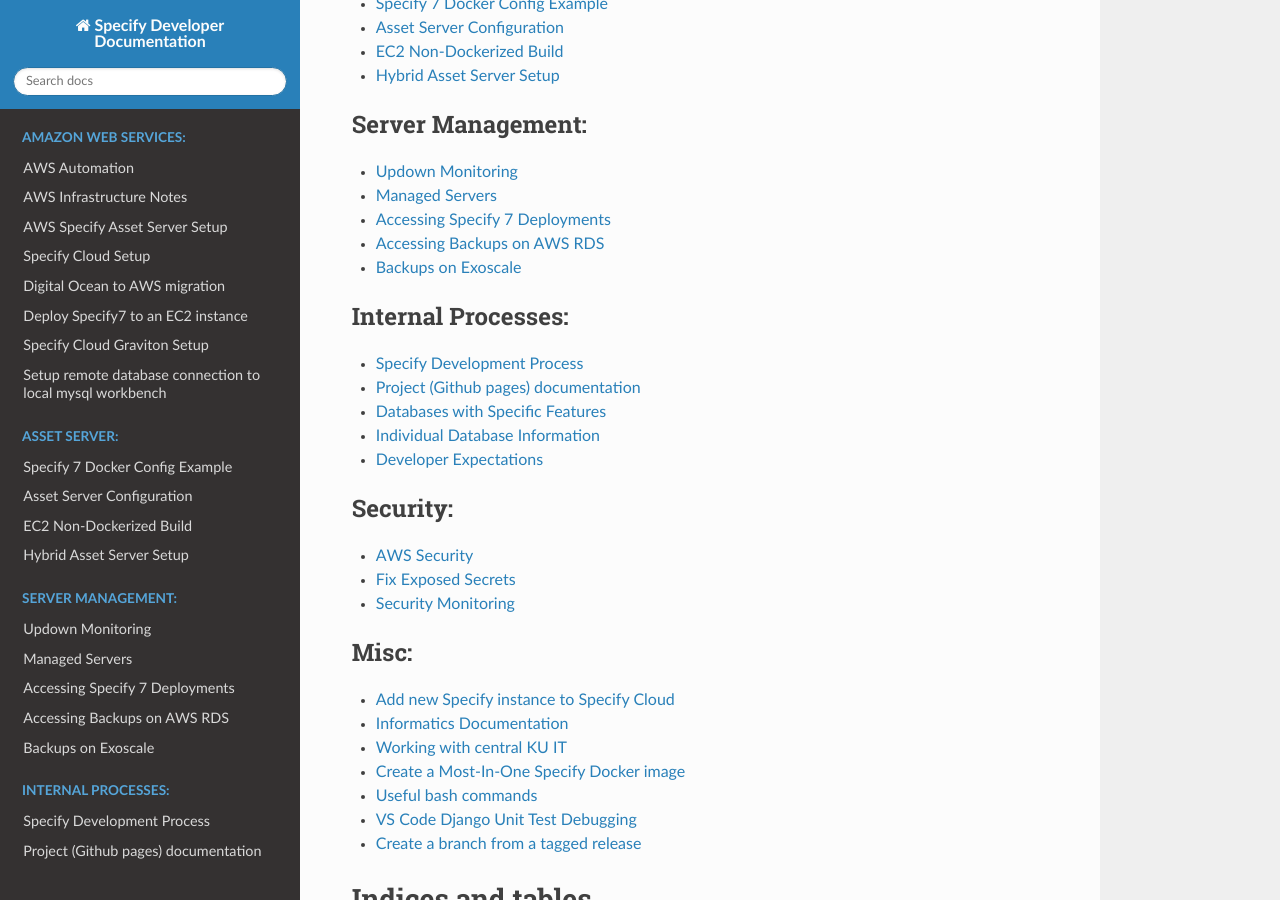
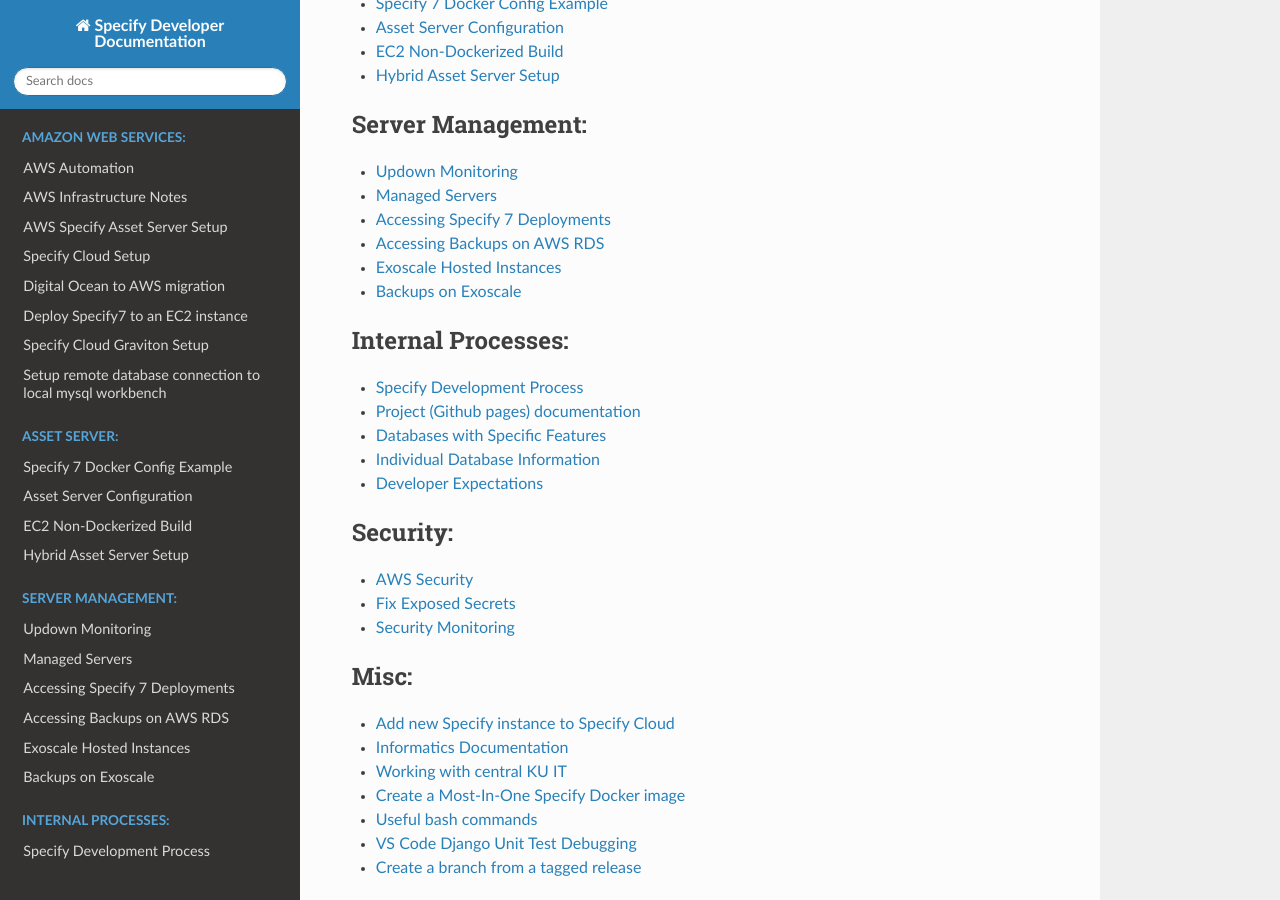
Before and after one commit to specify/specify.github.io, a Sphinx documentation site: the page built from sphinx/index.rst, in a window 1280 px wide and 900 px high, scrolled down 480 px. Built offline with Sphinx 7.4.7 and the Read the Docs theme 2.0.0, drawn with Linux system fonts in a browser that asks for light colours.

Commit message:
Add Exoscale to TOC

```diff
--- a/sphinx/index.rst
+++ b/sphinx/index.rst
@@ -28,6 +28,7 @@
    :caption: Server Management:
 
    server_management/managed_servers
+   server_management/exoscale
    server_management/exoscale_backups
 
 .. toctree::
```
